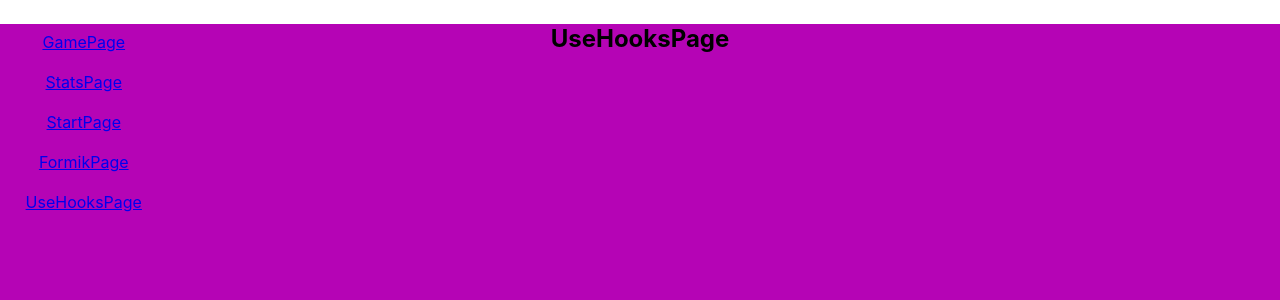
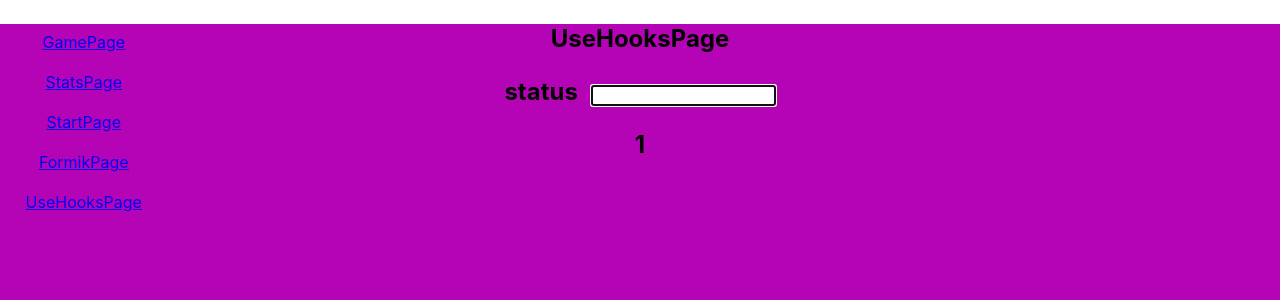
Before and after one commit to IvanGerman/react3.0, a React (Create React App) app: page /useHooksPage in a window 1280 px wide. Shown: the top 300 px of the page. Built offline with nearby package versions, Linux system fonts and the light colour scheme; no server answers.

Commit message:
feat: use useState hook on UseHookPage component

```diff
--- a/src/components/UseHooksPage/UseHooksPage.jsx
+++ b/src/components/UseHooksPage/UseHooksPage.jsx
@@ -1,15 +1,37 @@
 import React from "react";
+import { useState } from "react";
 
 import styles from './UseHooksPage.module.css';
 
 
 const UseHooksPage = (props) => {
 
+  //this 3 lines are explaining the line below
+  //let localState = useState(true);
+  //let editMode = localState[0];
+  //let setEditMode = localState[1];
+  let [editMode, setEditMode] = useState(false);
+  let [value1, setValue1] = useState(1);
+
+  const activateEditMode = () => {
+    setEditMode(true);
+    console.log('editModeAct---',editMode);
+    setValue1(value1+=1);
+    console.log('value1---',value1);
+  };
+
+  const deactivateEditMode = () => {
+    setEditMode(false);
+    console.log('editModeDeact---',editMode);
+  }
 
   return (
     <div className={styles.useHooksPage}>
 
       <p>UseHooksPage</p>
+      <span onDoubleClick = { activateEditMode } >status</span>
+      <input type="text" autoFocus={true} onBlur = { deactivateEditMode } />
+      <p> { value1 } </p>
 
     </div>
   )
--- a/src/components/UseHooksPage/UseHooksPage.module.css
+++ b/src/components/UseHooksPage/UseHooksPage.module.css
@@ -5,3 +5,7 @@
   font-size: 3vh;
   font-weight: 700;
 }
+
+.useHooksPage span {
+  margin-right: 1vw;
+}
```
